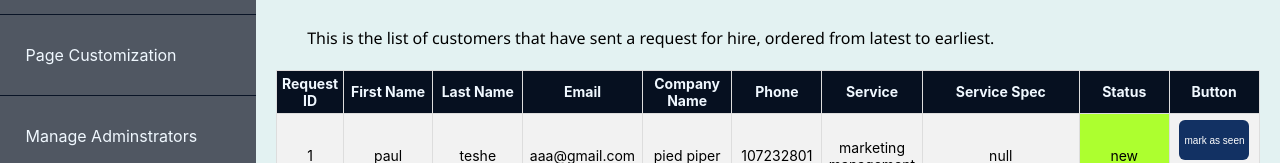
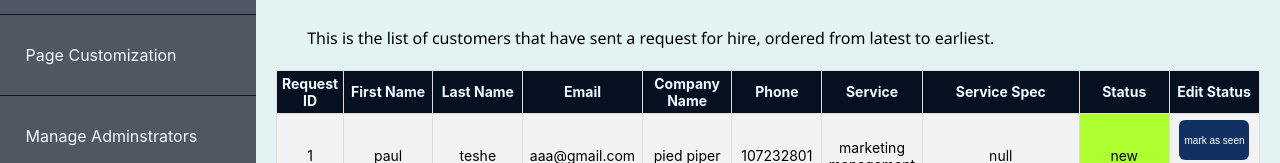
Before and after one commit to PaulTeshome/spira-site, a React (Create React App) app in the folder spira/: page /admin in a window 1280 px wide. Shown: the part 146-309 px from the top of the page. Built offline with nearby package versions, Linux system fonts and the light colour scheme.

Commit message:
Update Dashboard.js

```diff
--- a/spira/src/components/Dashboard.js
+++ b/spira/src/components/Dashboard.js
@@ -21,7 +21,7 @@ function Dashboard() {
                     <th>Service</th>
                     <th>Service Spec</th>
                     <th>Status</th>
-                    <th>Button</th>
+                    <th>Edit Status</th>
                 </tr>
             </thead>
             <TableRow ReqId="1" fname="paul" lname="teshe" email="aaa@gmail.com" compName="pied piper" phone="107232801" service="marketing management" specify="null" status={true}/>
```
